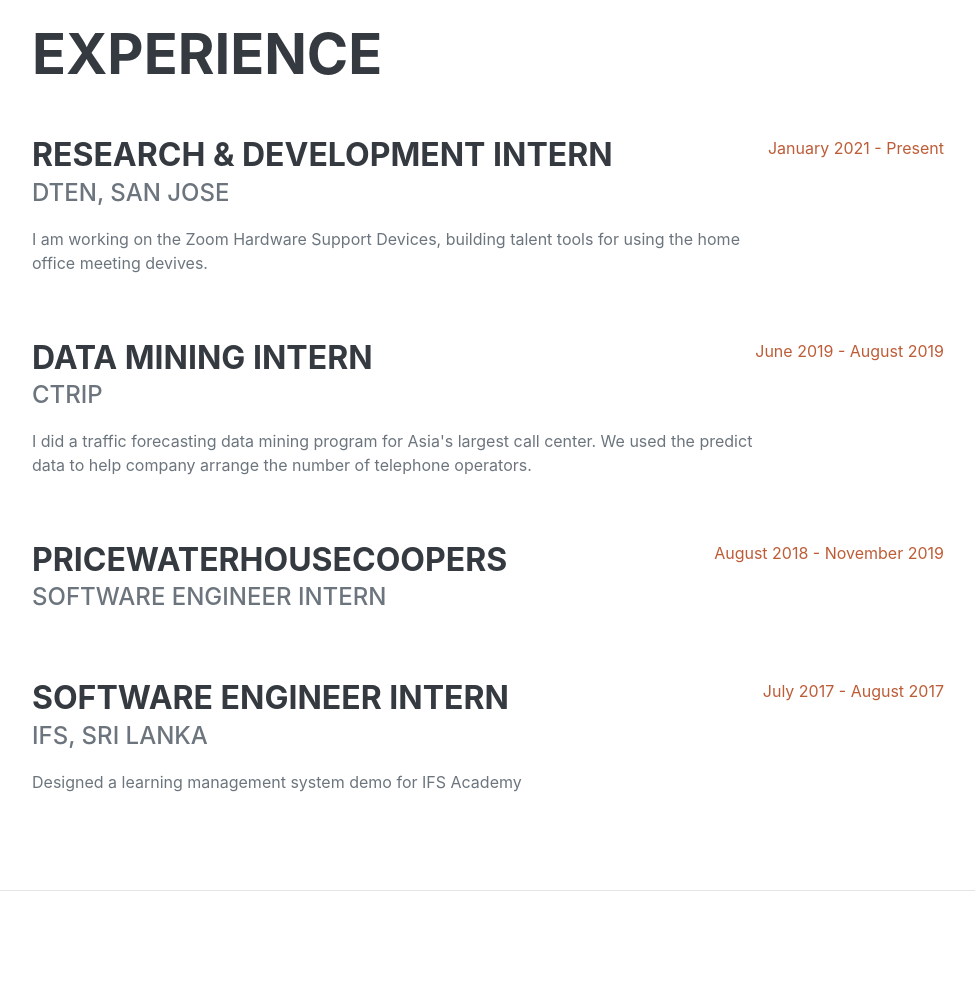
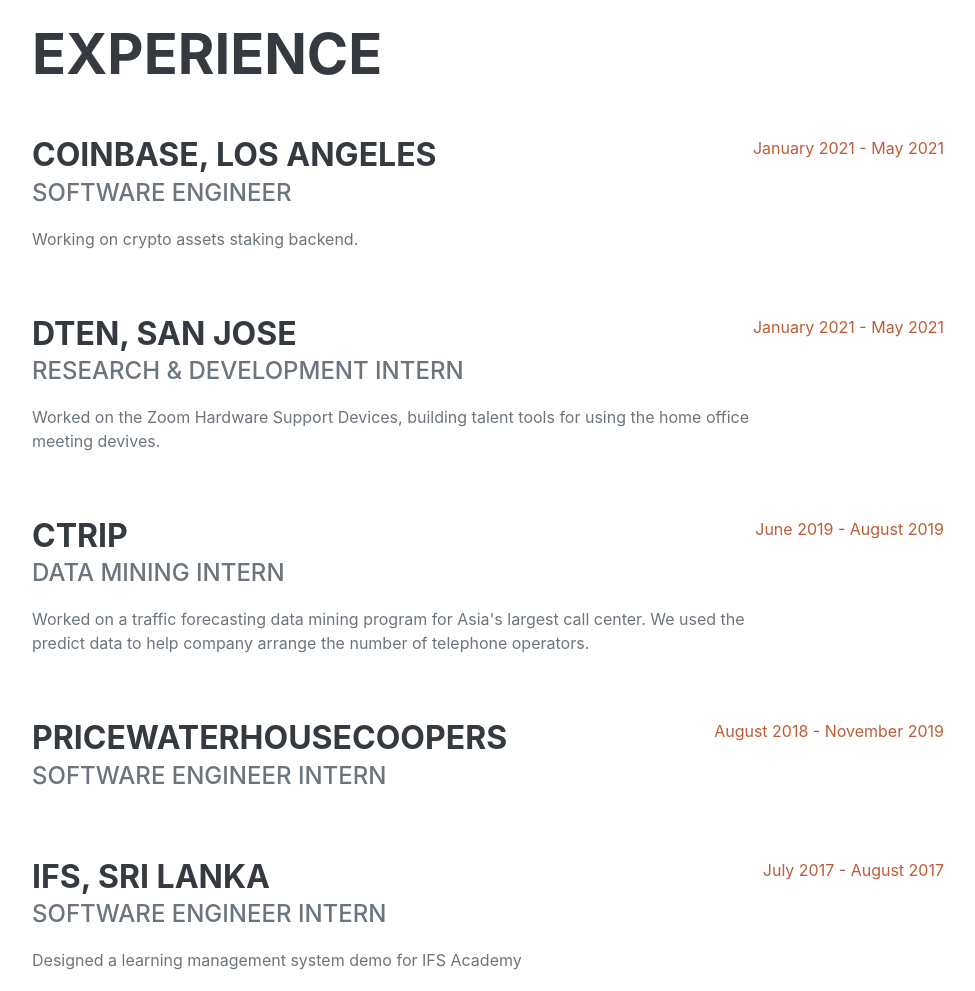
Before and after one commit to ZiruiXue/ziruixue.github.io, a website: page index.html in a window 1280 px wide. Shown: the part 860-1851 px from the top of the page, without its empty margins (288-1263 px from the left). Drawn offline with nearby package versions, Linux system fonts and the light colour scheme; a web font is replaced by a local one.

Commit message:
update 2021.12

```diff
--- a/index.html
+++ b/index.html
@@ -44,13 +44,13 @@
                         <span class="text-primary">Xue</span>
                     </h1>
                     <div class="subheading mb-5">
-                        1180 W ADAMS BLVD · Los Angeles, CA 90007 · (213) 309-8583 ·
+                        Los Angeles, CA 91016 · (213) 309-8583 ·
                         <a href="mailto:name@email.com">ziruixue.work@gmail.com</a>
                     </div>
-                    <p class="lead mb-5">I am graduate student in University of Southern California, major in Computer Science.</p>
+                    <p class="lead mb-5">I am a software engineer working in crypto world.</p>
                     <div class="social-icons">
-                        <a class="social-icon" href="#"><i class="fab fa-linkedin-in"></i></a>
-                        <a class="social-icon" href="#"><i class="fab fa-github"></i></a>
+                        <a class="social-icon" href="https://www.linkedin.com/in/zirui-xue-3b306a153/?locale=en_US"><i class="fab fa-linkedin-in"></i></a>
+                        <a class="social-icon" href="https://github.com/ZiruiXue"><i class="fab fa-github"></i></a>
                         <!-- <a class="social-icon" href="#"><i class="fab fa-twitter"></i></a>
                         <a class="social-icon" href="#"><i class="fab fa-facebook-f"></i></a> -->
                     </div>
@@ -63,17 +63,25 @@
                     <h2 class="mb-5">Experience</h2>
                     <div class="d-flex flex-column flex-md-row justify-content-between mb-5">
                         <div class="flex-grow-1">
-                            <h3 class="mb-0">Research & Development Intern</h3>
-                            <div class="subheading mb-3">DTEN, San Jose</div>
-                            <p> I am working on the Zoom Hardware Support Devices, building talent tools for using the home office meeting devives. </p>
+                            <h3 class="mb-0">Coinbase, Los Angeles</h3>
+                            <div class="subheading mb-3">Software Engineer</div>
+                            <p>Working on crypto assets staking backend. </p>
                         </div>
-                        <div class="flex-shrink-0"><span class="text-primary">January 2021 - Present</span></div>
+                        <div class="flex-shrink-0"><span class="text-primary">January 2021 - May 2021</span></div>
                     </div>
                     <div class="d-flex flex-column flex-md-row justify-content-between mb-5">
                         <div class="flex-grow-1">
-                            <h3 class="mb-0">Data Mining Intern</h3>
-                            <div class="subheading mb-3">Ctrip</div>
-                            <p>I did a traffic forecasting data mining program for Asia's largest call center. We used the predict data to help company arrange the number of telephone operators. </p>
+                            <h3 class="mb-0">DTEN, San Jose</h3>
+                            <div class="subheading mb-3">Research & Development Intern</div>
+                            <p> Worked on the Zoom Hardware Support Devices, building talent tools for using the home office meeting devives. </p>
+                        </div>
+                        <div class="flex-shrink-0"><span class="text-primary">January 2021 - May 2021</span></div>
+                    </div>
+                    <div class="d-flex flex-column flex-md-row justify-content-between mb-5">
+                        <div class="flex-grow-1">
+                            <h3 class="mb-0">Ctrip</h3>
+                            <div class="subheading mb-3">Data Mining Intern</div>
+                            <p>Worked on a traffic forecasting data mining program for Asia's largest call center. We used the predict data to help company arrange the number of telephone operators. </p>
                         </div>
                         <div class="flex-shrink-0"><span class="text-primary">June 2019 - August 2019</span></div>
                     </div>
@@ -87,8 +95,8 @@
                     </div>
                     <div class="d-flex flex-column flex-md-row justify-content-between">
                         <div class="flex-grow-1">
-                            <h3 class="mb-0">Software Engineer Intern</h3>
-                            <div class="subheading mb-3">IFS, Sri Lanka</div>
+                            <h3 class="mb-0">IFS, Sri Lanka</h3>
+                            <div class="subheading mb-3">Software Engineer Intern</div>
                             <p>Designed a learning management system demo for IFS Academy</p>
                         </div>
                         <div class="flex-shrink-0"><span class="text-primary">July 2017 - August 2017</span></div>
```
Also changed, not shown: assets/img/profile.jpg, 3 other files.
